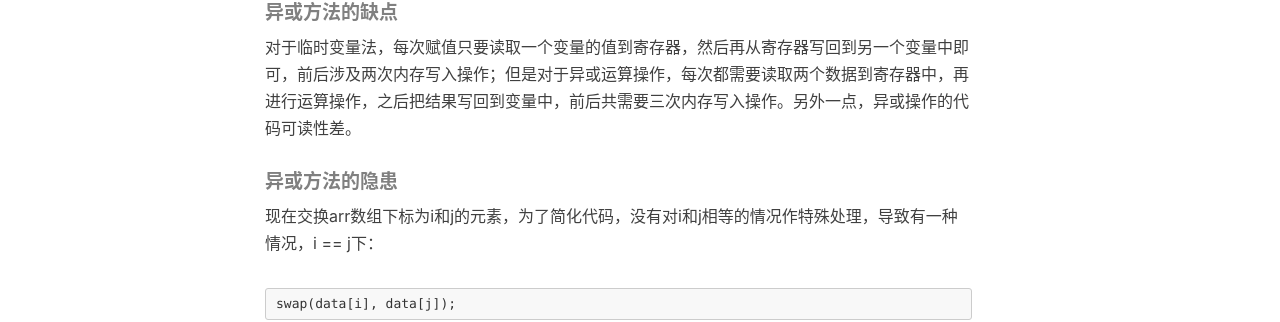
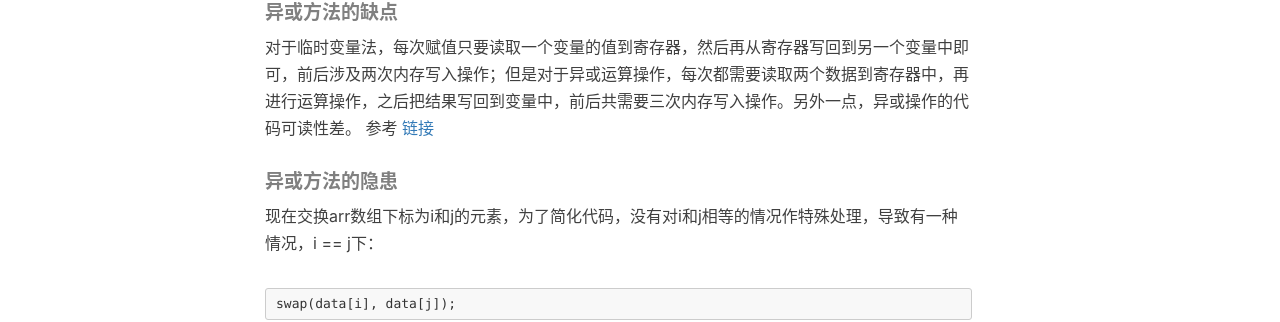
Before and after one commit to doutree/doutree.github.io, a Jekyll site: the page built from _posts/2019-05-28-交换两数方法对比.md, in a window 1280 px wide. Shown: the part 1058-1380 px from the top of the page. Built offline with Jekyll 4.4.1, drawn with Linux system fonts in a browser that asks for light colours; nearby versions of some CDN libraries; comment, search, counter and statistics services are not loaded.

Commit message:
Revert "Modify content"
This reverts commit c330eb76293f37bc8b78d23bf46e4992bf95ca0e.

````diff
--- a/_posts/2019-05-28-交换两数方法对比.md
+++ b/_posts/2019-05-28-交换两数方法对比.md
@@ -31,6 +31,7 @@ void swap(int &a, int &b)
 ```
 ##### 异或方法的缺点
 对于临时变量法，每次赋值只要读取一个变量的值到寄存器，然后再从寄存器写回到另一个变量中即可，前后涉及两次内存写入操作；但是对于异或运算操作，每次都需要读取两个数据到寄存器中，再进行运算操作，之后把结果写回到变量中，前后共需要三次内存写入操作。另外一点，异或操作的代码可读性差。
+参考 [链接](https://tangxuan1023.github.io/2018/02/09/%E4%BA%A4%E6%8D%A2%E4%B8%A4%E6%95%B0%E7%9A%84%E5%80%BC/#more)
 ##### 异或方法的隐患
 现在交换arr数组下标为i和j的元素，为了简化代码，没有对i和j相等的情况作特殊处理，导致有一种情况，i == j下：
 ```c
````
